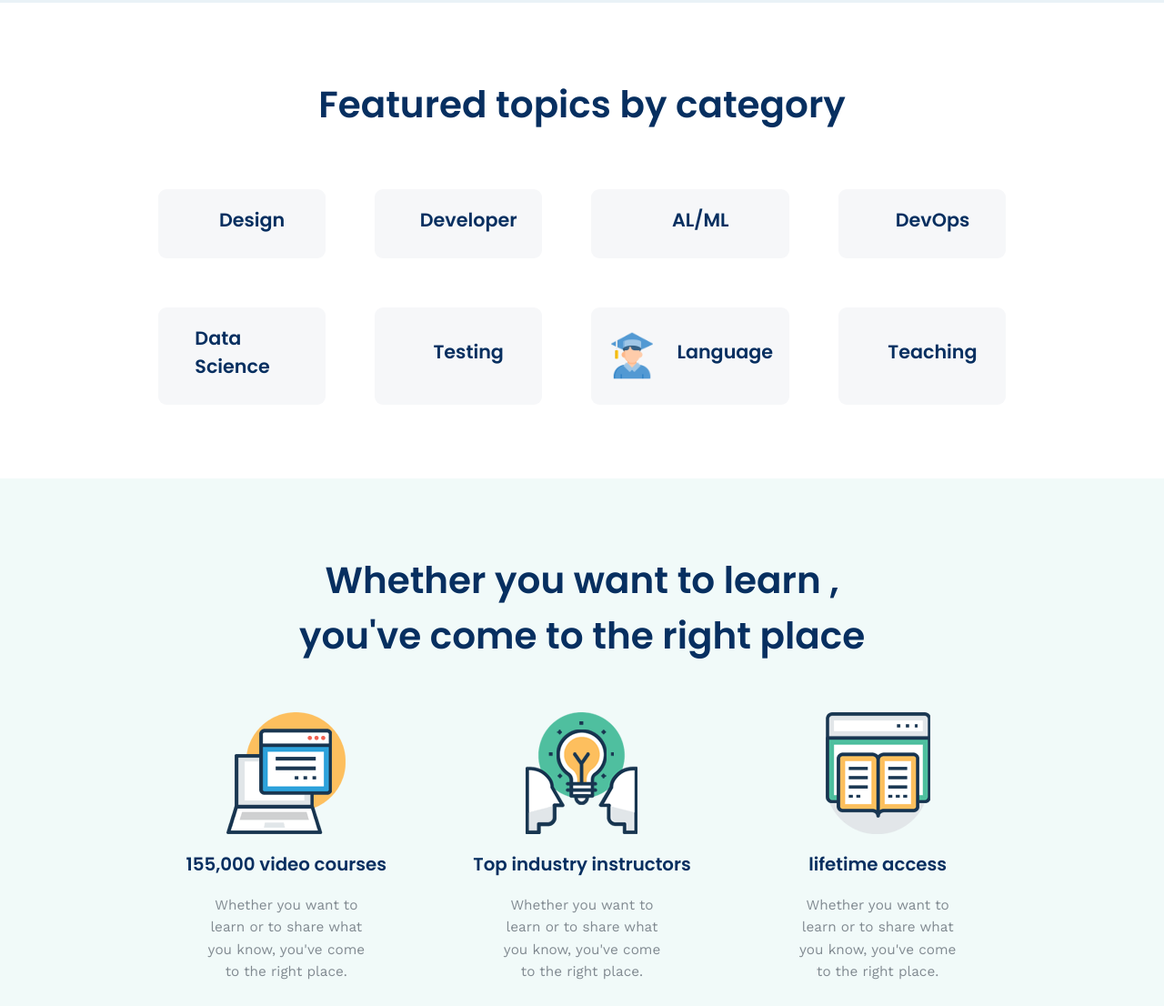
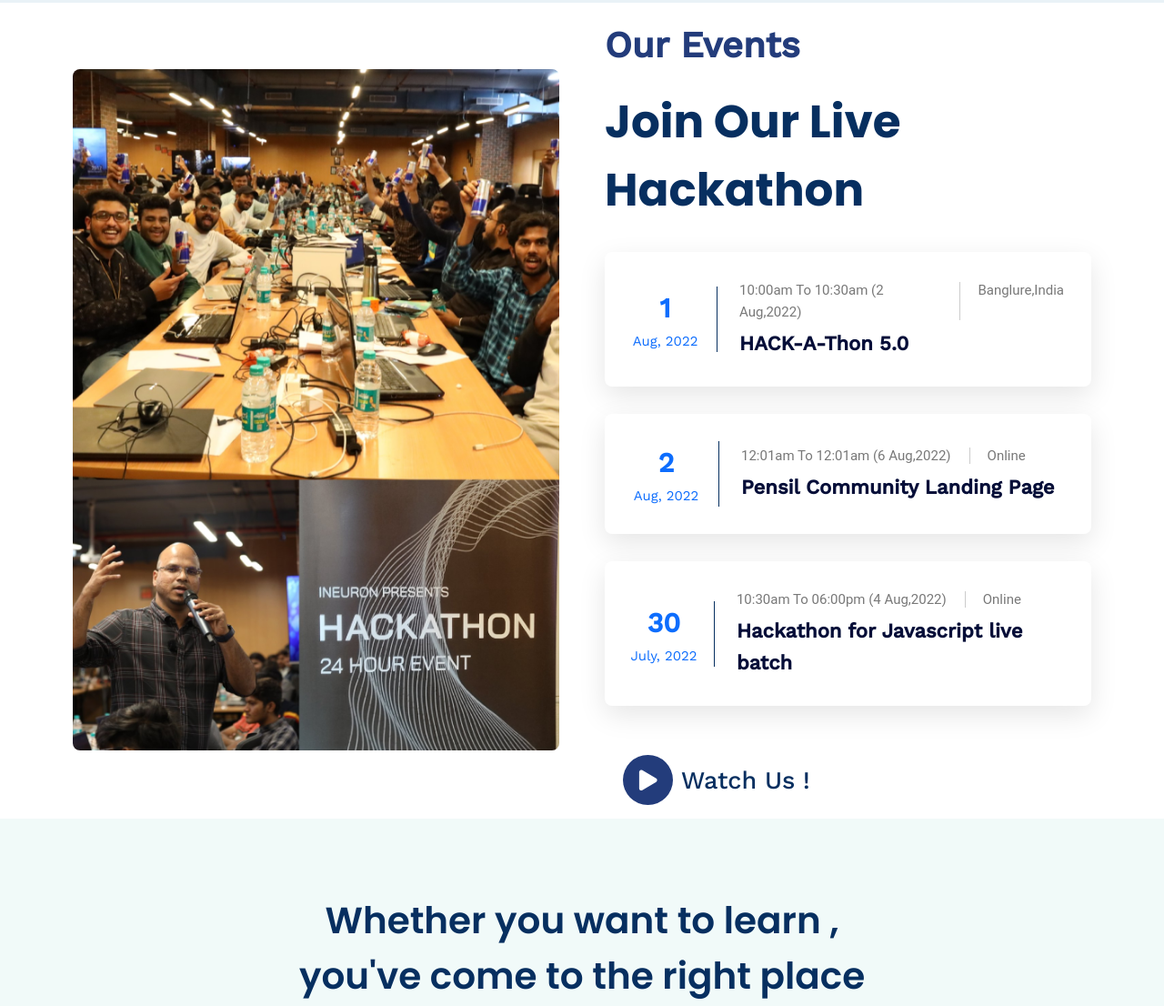
Before and after one commit to ishivamshukla/iNeuron-Website, a plain HTML site: page index.html in a window 1280 px wide. Shown: the part 2551-3657 px from the top of the page at 91% size. Drawn offline with nearby package versions, Linux system fonts and the light colour scheme.

Commit message:
change css

```diff
--- a/index.html
+++ b/index.html
@@ -287,46 +287,86 @@
           </div>
         </section>
 
+<!-- Event  -->
 
+    <section class="event">
+      <div class="event-left">
+        <div class="event-banner">
+          <img
+            src="./images/event1.png"
+            alt="event banner"
+            class="banner-img"
+          />
+        </div>
 
-    <!-- Category -->
-    <section class="cat-section section" id="cat-section">
-      <h1 class="primary-heading">Featured topics by category</h1>
-      <div class="container grid grid-four-col">
-        <div class="category">
-          <img src="./images/Design.png" alt="" />
-          <h3>Design</h3>
       </div>
-        <div class="category">
-          <img src="./images/chemistry.png" alt="" />
-          <h3>Developer</h3>
+
+      <div class="event-right">
+        <p class="section-subtitle">Our Events</p>
+
+        <h2 class="section-title">Join Our Live Hackathon</h2>
+
+        <div class="event-card-group">
+          <div class="event-card">
+            <div class="content-left">
+              <p class="day">1</p>
+              <p class="month">Aug, 2022</p>
             </div>
-        <div class="category">
-          <img src="./images/technology.png" alt="" />
-          <h3>AL/ML</h3>
+
+            <div class="content-right">
+              <div class="schedule">
+                <p class="time">10:00am To 10:30am (2 Aug,2022)</p>
+                <p class="place">Banglure,India</p>
               </div>
-        <div class="category">
-          <img src="./images/medical.png" alt="" />
-          <h3>DevOps</h3>
+
+              <a href="#" class="event-name">HACK-A-Thon 5.0</a>
             </div>
-        <div class="category">
-          <img src="./images/math.png" alt="" />
-          <h3>Data Science</h3>
           </div>
-        <div class="category">
-          <img src="./images/testing.png" alt="" />
-          <h3>Testing</h3>
+
+          <div class="event-card">
+            <div class="content-left">
+              <p class="day">2</p>
+              <p class="month">Aug, 2022</p>
             </div>
-        <div class="category">
-          <img src="./images/language.png" alt="" />
-          <h3>language</h3>
+
+            <div class="content-right">
+              <div class="schedule">
+                <p class="time">12:01am To 12:01am (6 Aug,2022)</p>
+                <p class="place">Online</p>
               </div>
-        <div class="category">
-          <img src="./images/art-book.png" alt="" />
-          <h3>Teaching</h3>
+
+              <a href="#" class="event-name"
+                >Pensil Community Landing Page</a
+              >
+            </div>
+          </div>
+
+          <div class="event-card">
+            <div class="content-left">
+              <p class="day">30</p>
+              <p class="month">July, 2022</p>
+            </div>
+
+            <div class="content-right">
+              <div class="schedule">
+                <p class="time">10:30am To 06:00pm (4 Aug,2022)</p>
+                <p class="place">Online</p>
+              </div>
+
+              <a href="#" class="event-name"
+                >Hackathon for Javascript live batch</a
+              >
+            </div>
+          </div>
+        </div>
+        <div class="play">
+          <a href=""><ion-icon name="play"></ion-icon>Watch Us !</a>
+
         </div>
       </div>
     </section>
+
+
 
     <!-- Details -->
     <section class="det-section section" id="det-section">
--- a/style/responsive.css
+++ b/style/responsive.css
@@ -39,6 +39,7 @@
     .grid{
         gap: 4.8rem;
     }
+    .event { grid-template-columns: 1fr 1fr; }
 }
 @media (max-width:996px){
     html{
@@ -108,6 +109,16 @@
     .ads.container{
         max-width: 100%;
     }
+    .event {
+        display: grid;
+        grid-template-columns: 2fr 3fr;
+        gap: 50px;
+        align-items: center;
+      }
+
+      .event-left { margin-bottom: 0; }
+
+      .event .play { right: -10px; }
 }
 @media (max-width:790px){
     .container{
@@ -117,7 +128,7 @@
         height: auto;
     }
     .home-pic{
-        max-width: 54%;
+        max-width: 100%;
     }
     .home-section .grid-two-col{
         grid-template-columns: 1fr;
@@ -192,6 +203,7 @@
     .primary-heading{
         margin: 0 2rem;
     }
+    .event .play { right: -100px; }
 }
 @media (max-width:490px){
     .header{
@@ -276,6 +288,31 @@
         border-right:none;
         margin-bottom: 2rem;
     }
+    .event .play { right: -20px; }
+
+    .event-card {
+      display:flex;
+      align-items: center;
+      text-align: left;
+    }
+
+    .event-card .content-left {
+      width: 100px;
+      padding-bottom: 0;
+      margin-bottom:  0;
+      padding-right: 15px;
+      margin-right:  25px;
+      box-shadow: 1px 0 0 0 #072f60;
+    }
+
+    .event .schedule {
+      justify-content: start;
+      margin-bottom: 5px;
+    }
+
+    .event-card .event-name {
+        text-align: left;
+    }
 }
 @media (max-width:400px){
     .img-1::before{
@@ -298,6 +335,9 @@
     .header .icons{
         margin-left: 12rem;
     }
+    .section-subtitle {
+        font-size: 18px;
+    }
 }
 @media (max-width:285px){
     html{
--- a/style/style.css
+++ b/style/style.css
@@ -477,12 +477,14 @@ top rated
 }
 .top-btn{
     text-align: center;
+    border-radius: 0.5rem;
 }
 .top-btn .btn{
     margin: 2rem 1rem;
     margin-bottom: 4rem;
     padding: 10px 15px;
     font-size: 1.5rem;
+    border-radius: 0.5rem;
 }
 .tutorials.grid{
     gap: 4rem;
@@ -559,40 +561,175 @@ top rated
     display: none;
 }
 /***************************
-category
+  Event
 ***************************/
-.cat-section .container{
-    margin-top: 7rem;
+
+.event {
+    padding: 15px 80px;
+    background: hsl(0, 0%, 100%);
   }
-.cat-section .container.grid{
-    gap: 6rem;
+
+  .event-left {
+    position: relative;
+    max-width: max-content;
+    margin-bottom: 50px;
   }
-.category{
+
+  .event .banner-img {
+    width: auto;
+    max-width: 100%;
+    border-radius: 8px;
+  }
+
+.play a {
     display: flex;
     align-items: center;
+    font-size: 3rem;
+    font-weight: 500;
+    color: #072f60;
+    cursor: pointer;
+    margin-top: 6rem;
+    margin-left: 20px;
+
+}
+
+.play a ion-icon{
+    padding: 1.3rem;
+    background: var(--btn-bg);
+    color: var(--white);
+    font-size: 3.5rem;
+    border-radius: 50%;
+    display: flex;
     justify-content: center;
-    background: var(--bg-2);
-    padding: 2rem ;
-    border-radius: 1rem;
+    align-items: center;
+    margin-right: 1rem;
     cursor: pointer;
-    transition: all 0.3s ease-in;
+    transition: all 0.3s linear;
 }
-.category:hover{
-    background: var(--heading);
+
+
+  .event .section-subtitle {
+    margin-bottom: 15px;
+    font-size: 40px;
+    font-weight: 800;
+    color: #233c7b;
   }
-.category:hover h3{
-    color: var(--white);
+
+  .event .section-title {
+    margin-bottom: 30px;
+    font-size: 50px;
+    font-weight: 700;
+    color: #072f60;
   }
-.category img{
-    max-width: 6rem;
-    margin-right: 2.5rem;
+
+  .event-card-group {
+    display: grid;
+    grid-template-columns: 1fr;
+    gap: 30px;
   }
-.category h3{
-    font-size: 2.3rem;
-    font-weight: 600;
-    color: var(--heading);
-    text-transform: capitalize;
+
+  .event-card {
+    background: #fff;
+    border-radius: 8px;
+    padding: 30px 25px;
+    box-shadow: 0 10px 30px hsla(0, 0%, 0%, 0.1);
+    border-right: 5px solid transparent;
+    transition: 0.25s ease;
   }
+
+  .event-card .content-left {
+    width: 100%;
+    text-align: center;
+    padding-bottom: 15px;
+    margin-bottom: 25px;
+    box-shadow: 0 16px 0 -15px #072f60;
+  }
+
+  .event-card .day {
+    font-size: 30px;
+    font-weight: 700;
+    color: hsl(216, 98%, 52%);
+  }
+
+  .event-card .month {
+    font-size: 15px;
+    font-weight: 20px;
+    color: hsl(216, 98%, 52%);
+  }
+
+  .event .schedule {
+    display: flex;
+    justify-content: center;
+    margin-bottom: 10px;
+  }
+
+  .event .schedule p {
+    font-family: "Roboto", sans-serif;
+    font-size: 15px;
+    color: hsl(0, 0%, 47%);
+  }
+
+  .event .schedule .time {
+    padding-right: 20px;
+    margin-right: 20px;
+    box-shadow: 4px 0 0 -3px hsl(0, 0%, 80%);
+  }
+
+  .event-card .event-name {
+    color: hsl(229, 84%, 12%);
+    font-size: 22px;
+    font-weight: 700;
+    line-height: 1.6;
+    text-align: center;
+    transition: 0.25s ease;
+  }
+
+  .event-card:hover {
+    border-color: #072f60;
+  }
+
+  .event-card:hover .event-name {
+    color: #072f60;
+  }
+
+
+  .event .play { right: -20px; }
+
+  .event-card {
+    display:     flex;
+    align-items: center;
+    text-align: left;
+  }
+
+  .event-card .content-left {
+    width: 100px;
+    padding-bottom: 0;
+    margin-bottom:  0;
+    padding-right: 15px;
+    margin-right:  25px;
+    box-shadow: 1px 0 0 0 #072f60;
+  }
+
+  .event .schedule {
+    justify-content: start;
+    margin-bottom: 5px;
+  }
+
+  .event-card .event-name { text-align: left; }
+
+  .event .play { right: -100px; }
+
+  .event {
+    display: grid;
+    grid-template-columns: 2fr 3fr;
+    gap: 50px;
+    align-items: center;
+  }
+
+  .event-left { margin-bottom: 0; }
+
+  .event .play { right: -10px; }
+
 /***************************
 details
 ***************************/
@@ -643,6 +780,9 @@ details
     color: var(--heading);
     font-size: 2.8rem;
     margin-bottom: 1rem;
+}
+.btn{
+    border-radius: 0.5rem;
 }
 /***************************
 Testimonials
```
Also changed, not shown: images/banner-img.png (added), images/event1.png (added). Lines whose indentation alone changed are shown as unchanged.
